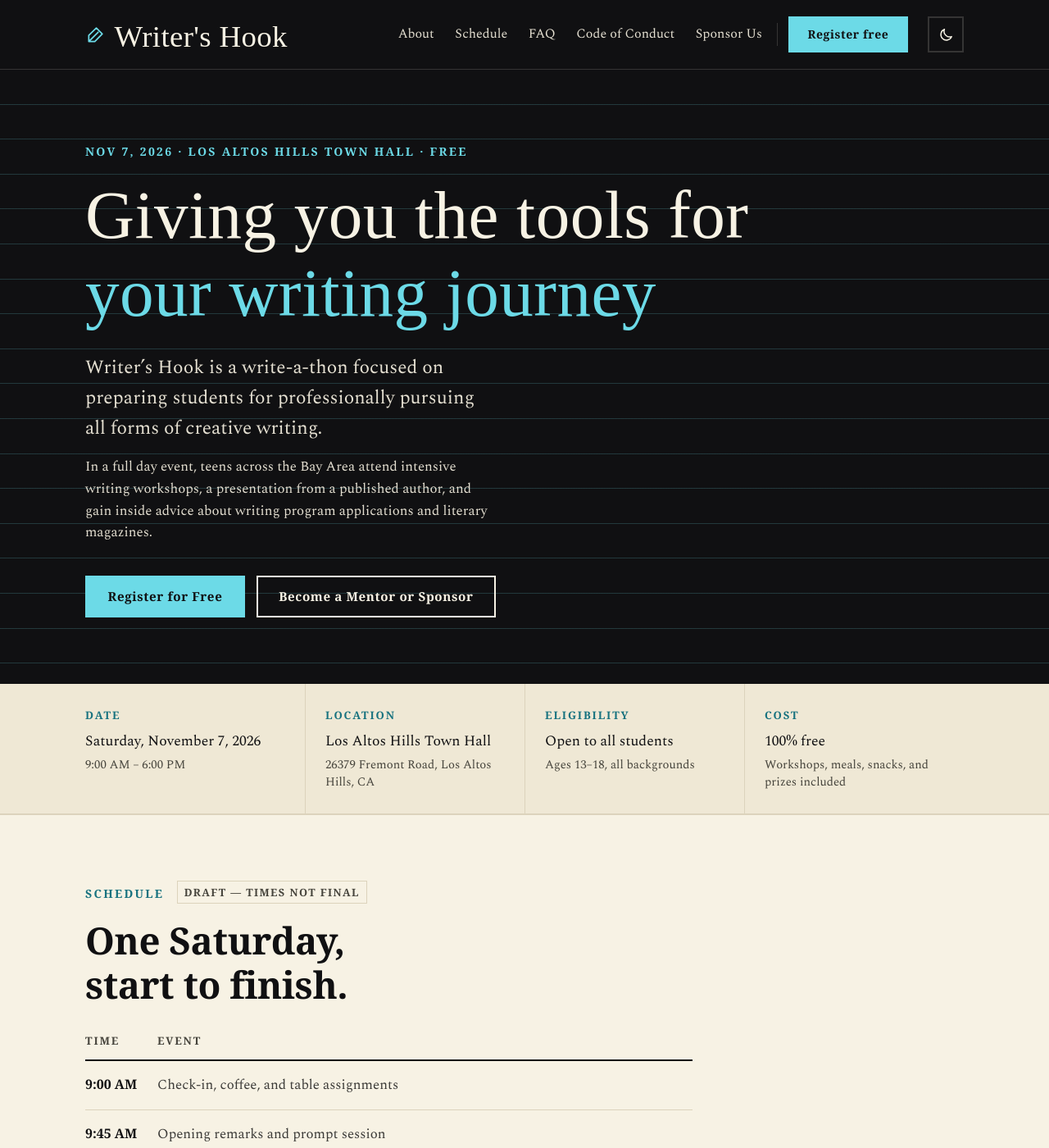
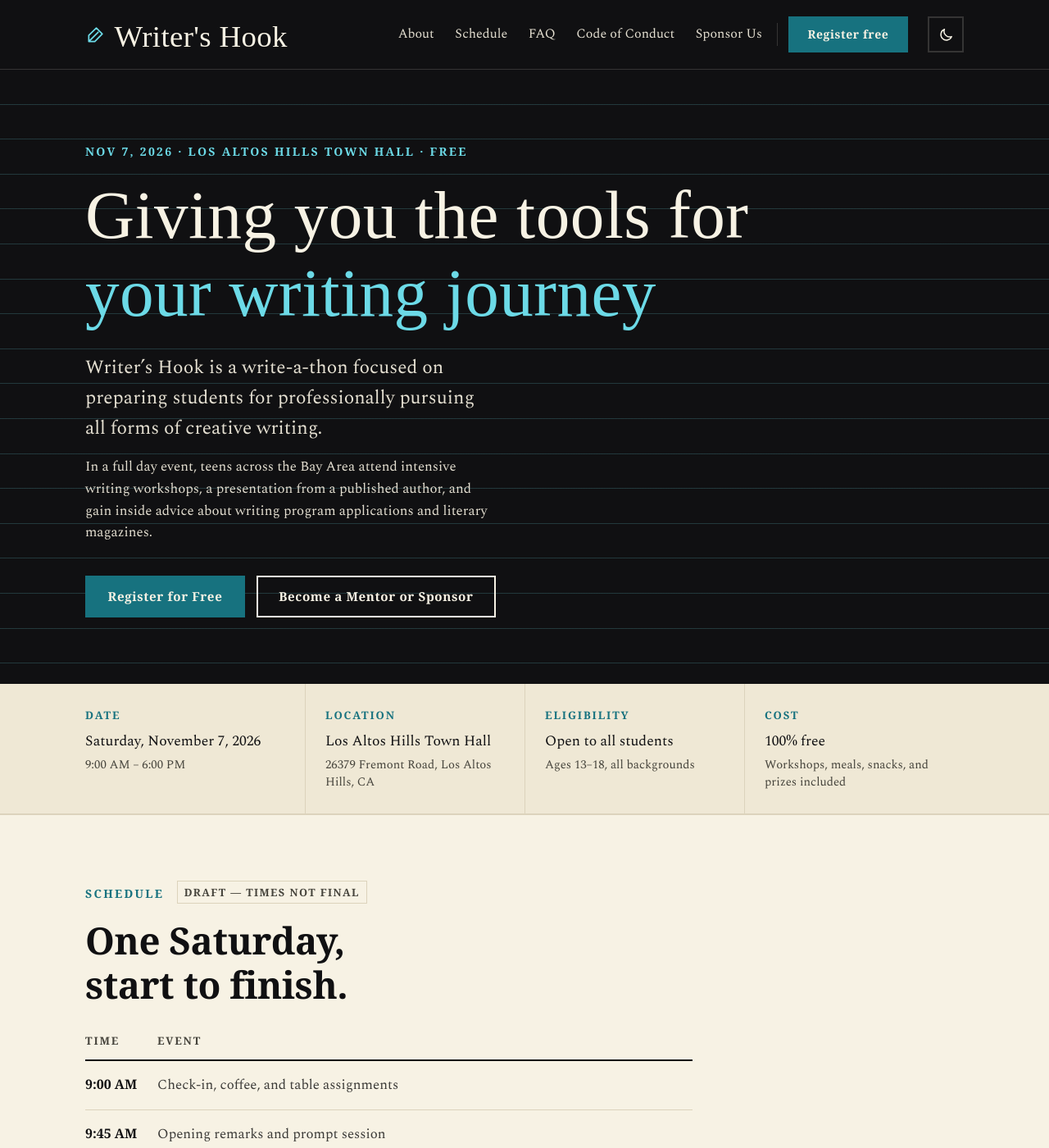
Before and after one commit to Writer-s-Hook/Website, a Jekyll site: the page built from index.md, in a window 1280 px wide and 1400 px high. Shown: the whole window at 82% size. Built offline with Jekyll 4.4.1, drawn with Linux system fonts in a browser that asks for light colours; some web fonts are replaced.

Commit message:
Make the filled button legible on the cream page
.btn-primary filled with the raw accent, a pale turquoise. That reads well on
the dark bands the button had always sat on, but against cream it is about
1.4:1 - the shape barely separates from the page. The sponsor button on
/support/ was the first filled button on a light surface, which is where it
showed.

Adds --btn-fill and --btn-fill-on. Both are indirections through tokens the
existing mixins already flip, so one definition covers every surface: dark teal
on cream, bright turquoise on a band and on the dark palette. Header and hero
buttons resolve to exactly what they rendered before.

Co-Authored-By: Claude Opus 5 <noreply@anthropic.com>

```diff
--- a/_sass/base/_base.scss
+++ b/_sass/base/_base.scss
@@ -100,10 +100,10 @@ a:hover { color: var(--accent-deep); }
   transition: background .15s ease, color .15s ease, border-color .15s ease;
 }
 .btn-primary {
-  background: var(--accent);
-  border-color: var(--accent);
-  color: var(--accent-on);
-  &:hover { background: transparent; color: var(--accent-ink); border-color: var(--accent); }
+  background: var(--btn-fill);
+  border-color: var(--btn-fill);
+  color: var(--btn-fill-on);
+  &:hover { background: transparent; color: var(--btn-fill); border-color: var(--btn-fill); }
 }
 .btn-ghost {
   background: transparent;
--- a/_sass/base/_variables.scss
+++ b/_sass/base/_variables.scss
@@ -23,6 +23,13 @@
   --accent-ink:   #17727F;   // same hue, dark enough to read on cream
   --accent-deep:  #0F5A65;
   --accent-on:    #101012;   // type placed on an accent fill
+
+  // Filled-button surface. Both halves are indirections, so they follow the
+  // surface automatically: on cream this is the dark teal on a pale page; on a
+  // band and on the dark palette it resolves to bright turquoise on near-black.
+  // The raw accent is far too light to sit on cream - about 1.4:1 against it.
+  --btn-fill:     var(--accent-ink);
+  --btn-fill-on:  var(--paper);
 
   // --- band surface (dark panels) ---
   --band:          #101012;
```
